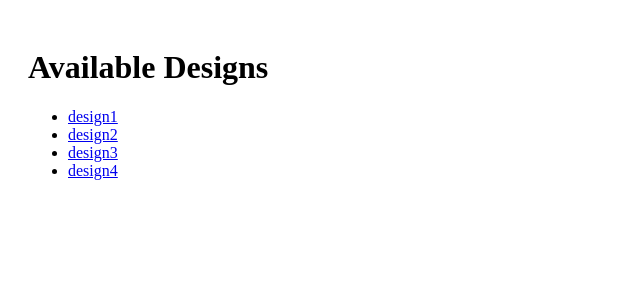
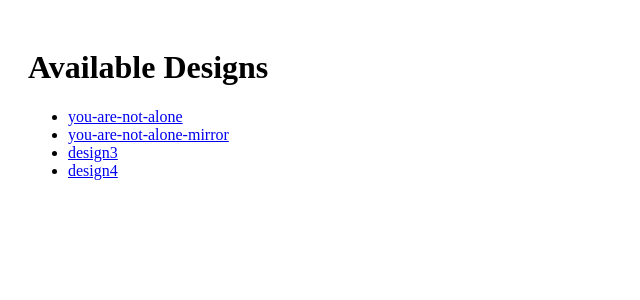
Before and after one commit to carlsrichter/nicos-novelts, a React (Vite) app: page / in a window 1280 px wide. Shown: the top 300 px of the page, without its empty margins (0-640 px from the left). Built offline with nearby package versions, Linux system fonts and the light colour scheme.

Commit message:
Fix routing issues for GitHub Pages

```diff
--- a/src/App.jsx
+++ b/src/App.jsx
@@ -2,7 +2,12 @@ import React, { useEffect } from "react";
 import { Routes, Route, Link, useNavigate } from "react-router-dom";
 
 const Home = () => {
-  const designs = ["design1", "design2", "design3", "design4"];
+  const designs = [
+		      "you-are-not-alone",
+		      "you-are-not-alone-mirror",
+		      "design3",
+		      "design4"
+			              ];
 
   return (
     <div style={{ padding: "20px" }}>
@@ -32,10 +37,18 @@ const App = () => {
   return (
     <Routes>
       <Route path="/" element={<Home />} />
-      <Route path="/design1" element={<RedirectToExternal url="https://www.redbubble.com/people/nicos-novelts/shop?artistUserName=Nicos-NovelTs&asc=u&iaCode=all-departments&sortOrder=top%20selling" />} />
-      <Route path="/design2" element={<RedirectToExternal url="https://www.redbubble.com/people/nicos-novelts/shop?artistUserName=Nicos-NovelTs&asc=u&iaCode=all-departments&sortOrder=top%20selling" />} />
-      <Route path="/design3" element={<RedirectToExternal url="https://www.redbubble.com/people/nicos-novelts/shop?artistUserName=Nicos-NovelTs&asc=u&iaCode=all-departments&sortOrder=top%20selling" />} />
-      <Route path="/design4" element={<RedirectToExternal url="https://www.redbubble.com/people/nicos-novelts/shop?artistUserName=Nicos-NovelTs&asc=u&iaCode=all-departments&sortOrder=top%20selling" />} />
+      <Route
+          path="/you-are-not-alone"
+		      element={<RedirectToExternal url="http://redbubble.com/shop/ap/169662999" />} />
+      <Route
+          path="/you-are-not-alone-mirror"
+		      element={<RedirectToExternal url="https://www.redbubble.com/people/nicos-novelts/shop?artistUserName=Nicos-NovelTs&asc=u&iaCode=all-departments&sortOrder=top%20selling" />} />
+      <Route
+          path="/design3"
+		      element={<RedirectToExternal url="https://www.redbubble.com/people/nicos-novelts/shop?artistUserName=Nicos-NovelTs&asc=u&iaCode=all-departments&sortOrder=top%20selling" />} />
+      <Route
+          path="/design4"
+		      element={<RedirectToExternal url="https://www.redbubble.com/people/nicos-novelts/shop?artistUserName=Nicos-NovelTs&asc=u&iaCode=all-departments&sortOrder=top%20selling" />} />
 
     </Routes>
   );
```
